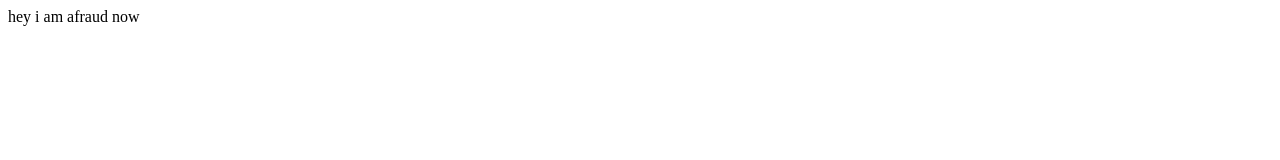
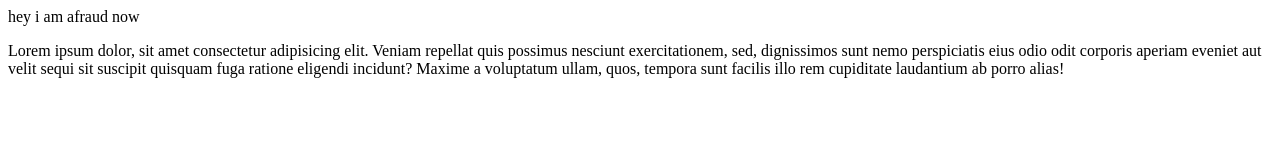
Before and after one commit to vikas-singh-7/nervous-now, a plain HTML site: page index.html in a window 1280 px wide. Drawn offline with Linux system fonts and the light colour scheme.

Commit message:
hey i am the thrd feature

```diff
--- a/index.html
+++ b/index.html
@@ -1 +1,2 @@
 <p>hey i am afraud now</p>
+<p>Lorem ipsum dolor, sit amet consectetur adipisicing elit. Veniam repellat quis possimus nesciunt exercitationem, sed, dignissimos sunt nemo perspiciatis eius odio odit corporis aperiam eveniet aut velit sequi sit suscipit quisquam fuga ratione eligendi incidunt? Maxime a voluptatum ullam, quos, tempora sunt facilis illo rem cupiditate laudantium ab porro alias!</p>
```
